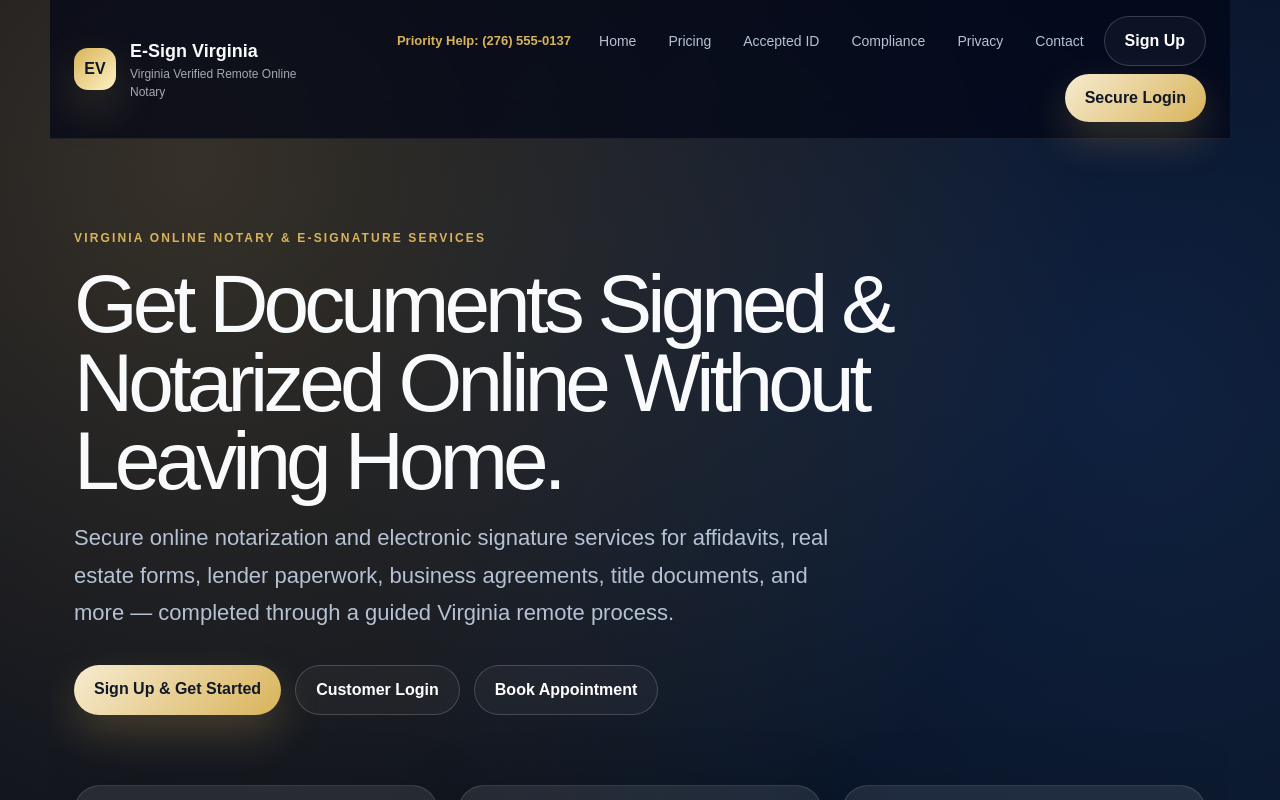
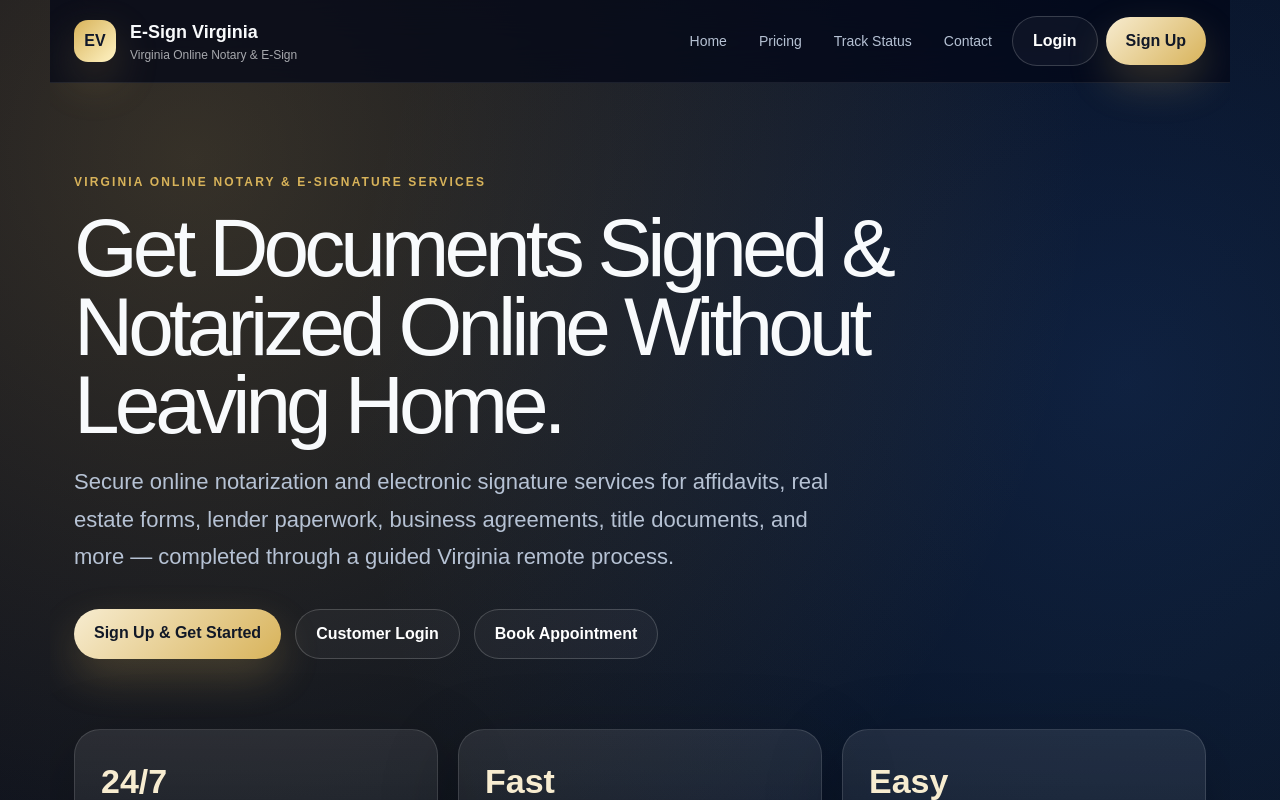
Before and after one commit to rawillia9801/esign, a Next.js app: page / in a window 1280 px wide. Shown: the top 800 px of the page. Built offline with nearby package versions, Linux system fonts and the light colour scheme.

Commit message:
Simplify header navigation for premium conversion focus

```diff
--- a/components/Header.tsx
+++ b/components/Header.tsx
@@ -3,23 +3,20 @@ import Link from 'next/link'
 export default function Header(){
  return (
   <header className="header" style={{display:'flex',justifyContent:'space-between',alignItems:'center'}}>
-   <div style={{display:'flex',alignItems:'center',gap:'14px'}}>
+   <Link href="/" style={{display:'flex',alignItems:'center',gap:'14px'}}>
     <div className="brand-mark">EV</div>
     <div>
       <div style={{fontWeight:800,fontSize:'18px'}}>E-Sign Virginia</div>
-      <div style={{fontSize:'12px',opacity:.65}}>Virginia Verified Remote Online Notary</div>
+      <div style={{fontSize:'12px',opacity:.65}}>Virginia Online Notary & E-Sign</div>
     </div>
-   </div>
+   </Link>
    <nav style={{display:'flex',gap:'8px',alignItems:'center',flexWrap:'wrap',justifyContent:'flex-end'}}>
-    <span style={{fontSize:'13px',color:'#d8b35a',fontWeight:700,marginRight:'8px'}}>Priority Help: (276) 555-0137</span>
     <Link className="nav-pill" href="/">Home</Link>
     <Link className="nav-pill" href="/pricing">Pricing</Link>
-    <Link className="nav-pill" href="/accepted-id">Accepted ID</Link>
-    <Link className="nav-pill" href="/compliance">Compliance</Link>
-    <Link className="nav-pill" href="/privacy">Privacy</Link>
+    <Link className="nav-pill" href="/status">Track Status</Link>
     <Link className="nav-pill" href="/contact">Contact</Link>
-    <Link className="btn-secondary" href="/register">Sign Up</Link>
-    <Link className="btn" href="/login">Secure Login</Link>
+    <Link className="btn-secondary" href="/login">Login</Link>
+    <Link className="btn" href="/register">Sign Up</Link>
    </nav>
   </header>
  )
```
